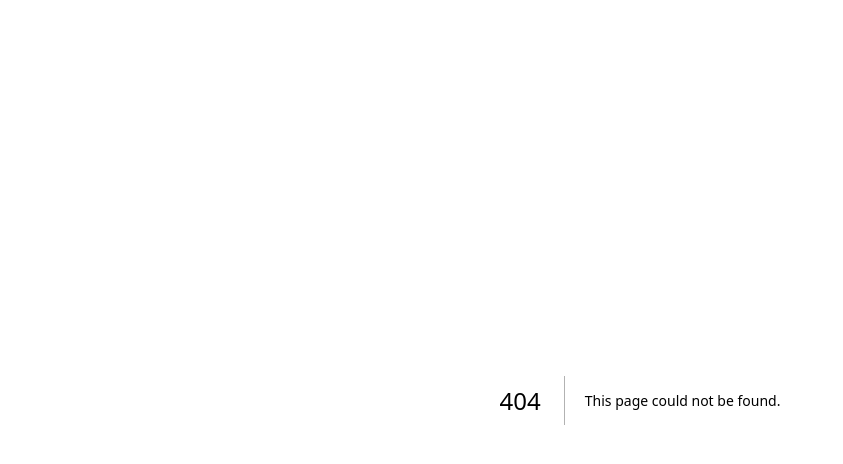
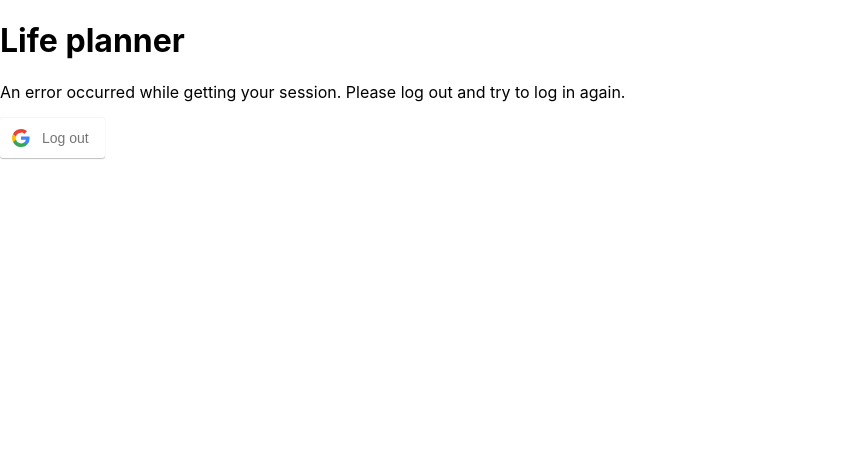
Before and after one commit to Khornya/life-planner, a Next.js app in the folder app/: page /logout in a window 1280 px wide. Before the commit this address had no page. Shown: the top 464 px of the page, without its empty margins (0-843 px from the left). Built offline with nearby package versions, Linux system fonts and the light colour scheme.

Commit message:
redirect to logout page on token refresh error

```diff
--- a/app/src/pages/index.tsx
+++ b/app/src/pages/index.tsx
@@ -1,7 +1,7 @@
 import '@/styles/index.css'
 
 import type { GetServerSidePropsContext } from 'next/types'
-import { getSession, signIn, signOut, useSession } from 'next-auth/react'
+import { signIn, useSession } from 'next-auth/react'
 import { getServerSession } from 'next-auth/next'
 import { authOptions } from './api/auth/[...nextauth]'
 
--- /dev/null
+++ b/app/src/pages/logout.tsx
@@ -0,0 +1,17 @@
+import '@/styles/index.css'
+
+import { signOut } from 'next-auth/react'
+
+const LogoutPage: React.FC<{}> = () => {
+  return (
+    <div className="logout-wrapper">
+      <h1>Life planner</h1>
+      <p>An error occurred while getting your session. Please log out and try to log in again.</p>
+      <button className="login-with-google-btn" onClick={() => signOut({ callbackUrl: '/' })}>
+        Log out
+      </button>
+    </div>
+  )
+}
+
+export default LogoutPage
```
Also changed, not shown: app/src/pages/home.tsx (+9 -0 lines).
